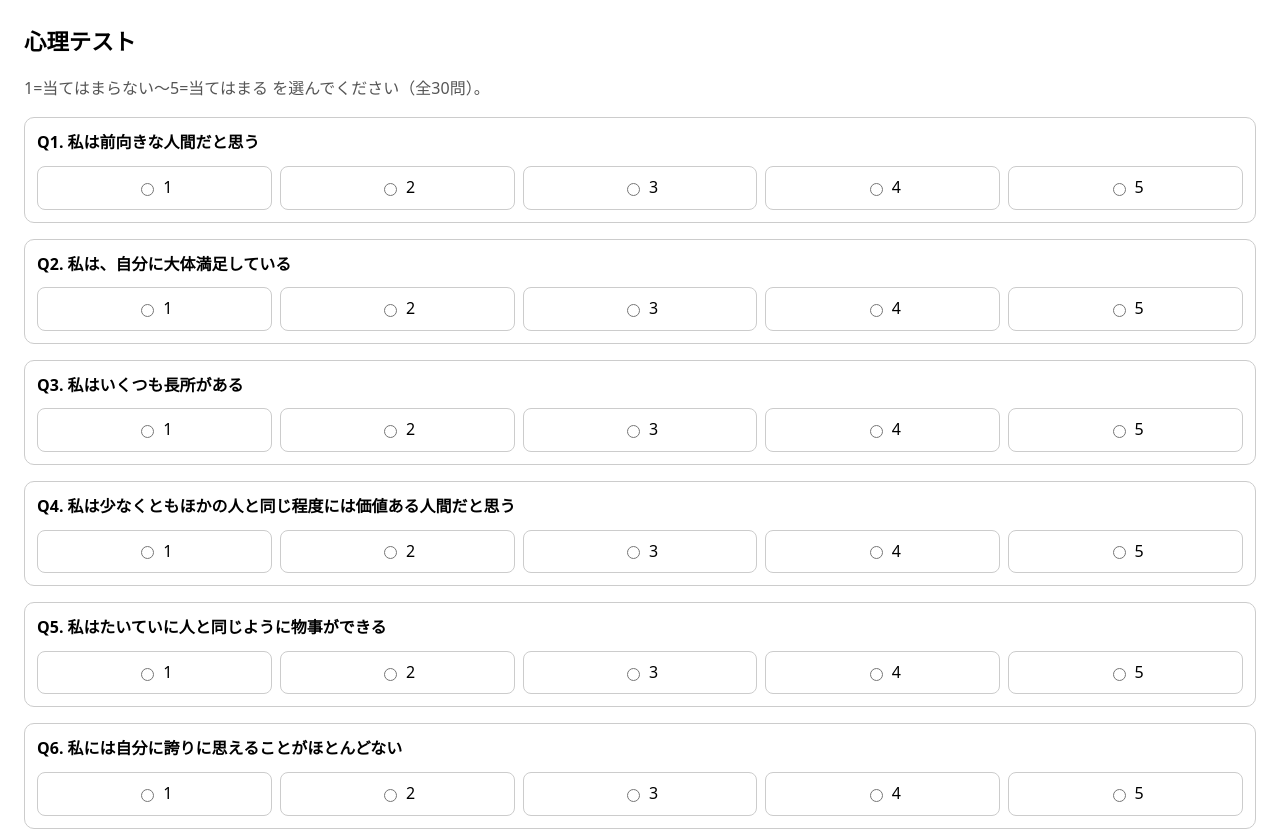
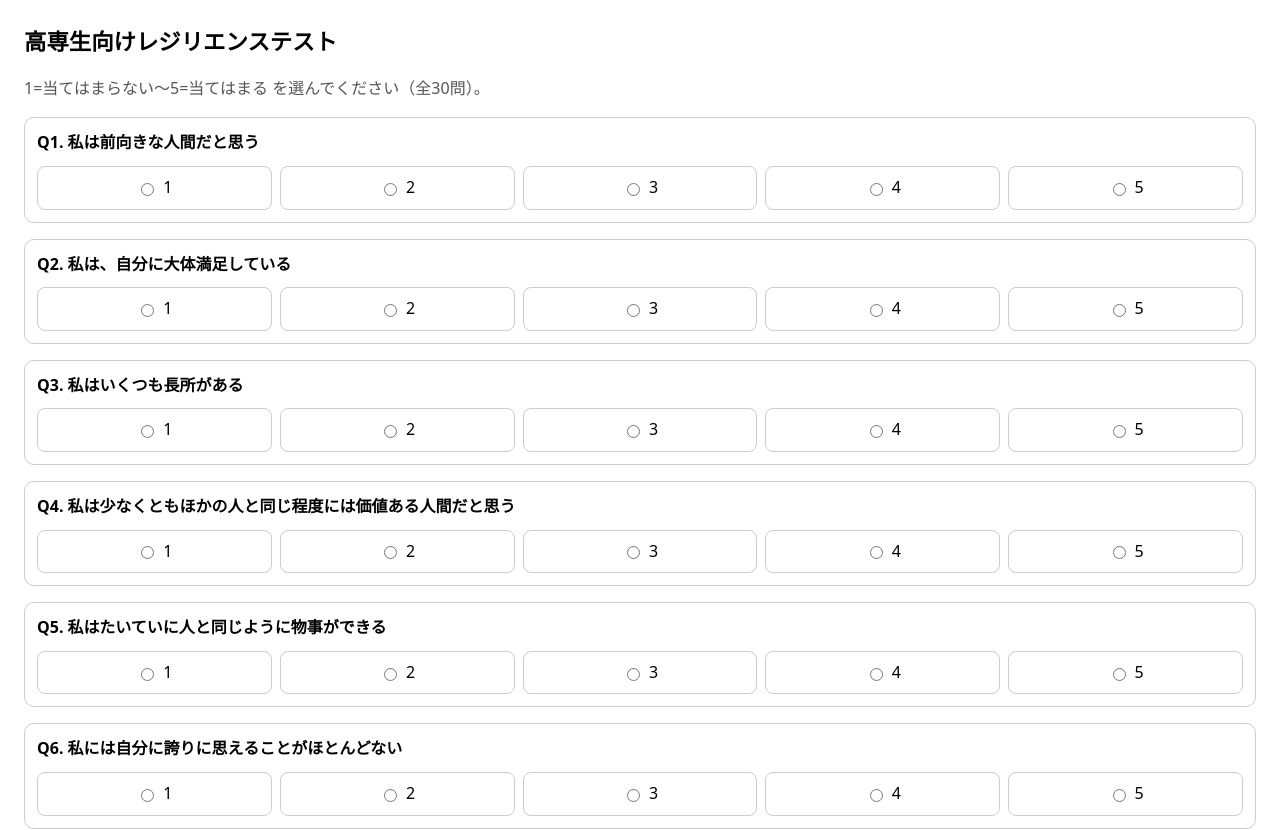
Before and after one commit to WakanaTsuchida/resilience_test_R7sotuken, a plain HTML site: page index.html in a window 1280 px wide. Shown: the top 830 px of the page. Drawn offline with nearby package versions, Linux system fonts and the light colour scheme.

Commit message:
Update index.html

```diff
--- a/index.html
+++ b/index.html
@@ -27,7 +27,7 @@
 <script src="https://cdn.jsdelivr.net/npm/chart.js@4.4.1/dist/chart.umd.min.js"></script>
 </head>
 <body>
-<h1>心理テスト</h1>
+<h1>高専生向けレジリエンステスト</h1>
 <p class="desc">1=当てはまらない〜5=当てはまる を選んでください（全30問）。</p>
 <div id="formWrap"></div>
 <div class="actions">
@@ -240,4 +240,5 @@ document.getElementById("resetBtn").addEventListener("click", () => {
 });
 </script>
 </body>
+
 </html>
```
